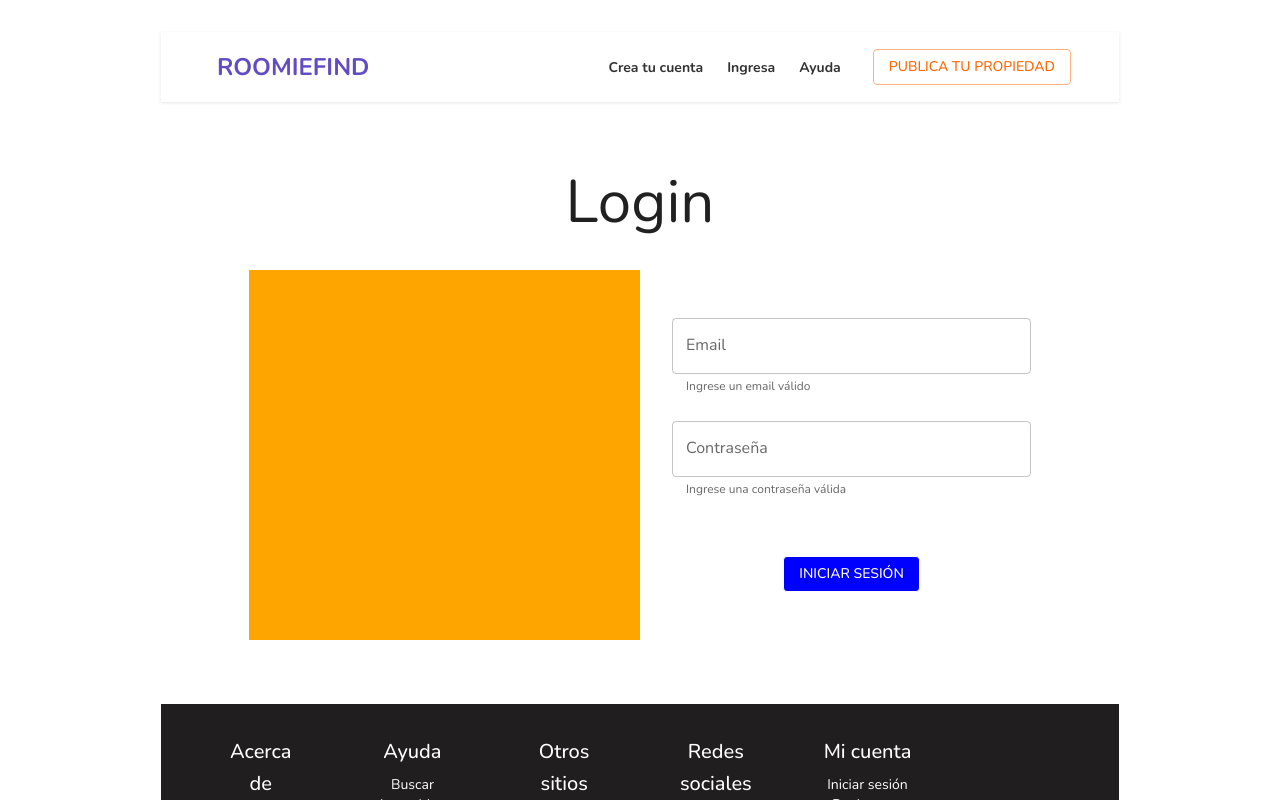
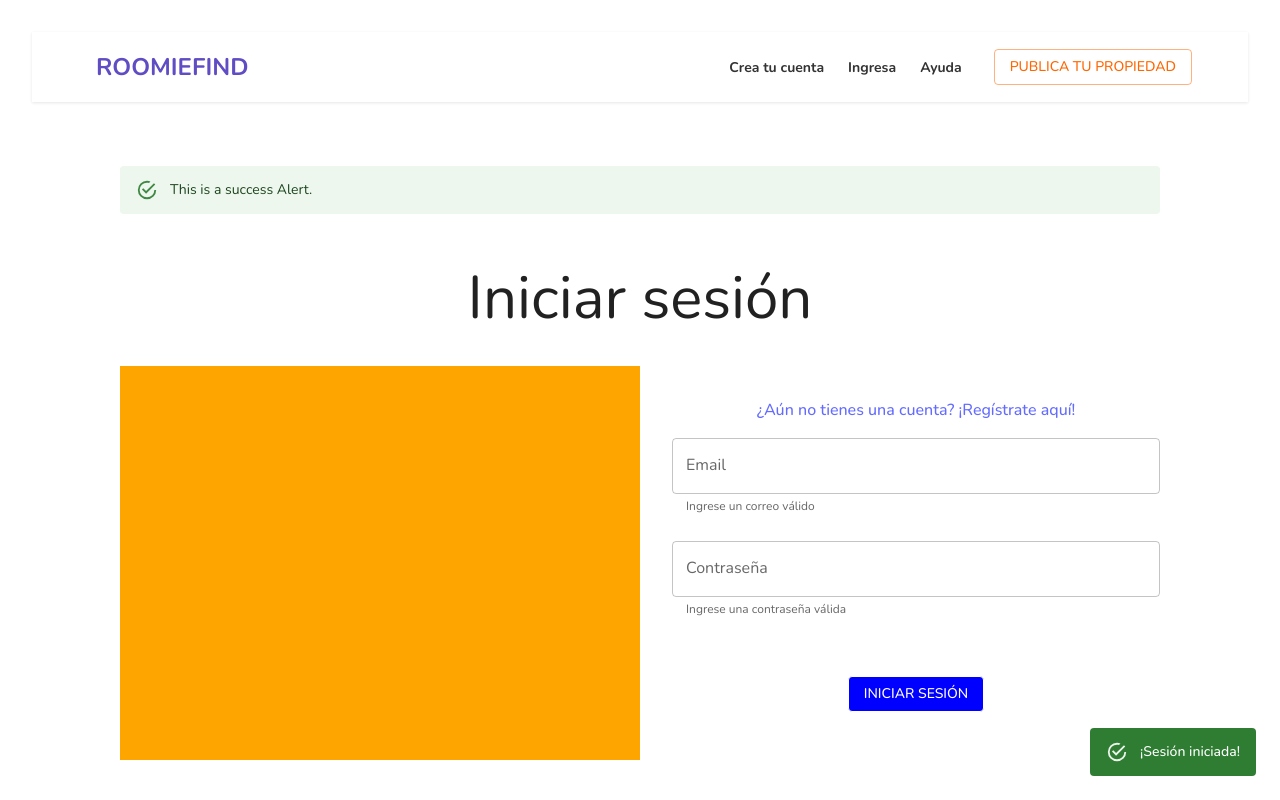
Before and after one commit to No-Country-simulation/s19-09-n-webapp, a React (Vite) app in the folder frontend/: page /login in a window 1280 px wide. Shown: the top 800 px of the page. Built offline with nearby package versions, Linux system fonts and the light colour scheme.

Commit message:
feat: create user store and logic

```diff
--- a/frontend/src/components/Login/Login.tsx
+++ b/frontend/src/components/Login/Login.tsx
@@ -1,53 +1,96 @@
-import { Box, Button, TextField, Container, Grid2 } from "@mui/material";
-import Typography from '@mui/material/Typography';
-import { Link } from 'react-router-dom';
-
+import {
+  Box,
+  Button,
+  TextField,
+  Container,
+  Grid2,
+  Snackbar,
+} from "@mui/material";
+import Typography from "@mui/material/Typography";
+import { useForm } from "react-hook-form";
+import { Link } from "react-router-dom";
+import Alert from "@mui/material/Alert";
+import { useUserStore } from "../../store/userStore";
+import { login } from "../../services/authService";
+import { redirect } from "react-router";
+// import { useState } from "react";
 
 function PageLogin() {
+  const { register, handleSubmit } = useForm();
+  const logUser = useUserStore((state) => state.logUser);
+  // const [showsToast, setShowsToast] = useState(false);
+
+  function onLogin(loginFields: object) {
+    login(loginFields).then((user) => {
+      logUser(user);
+      Alert;
+      redirect("/");
+    });
+  }
 
   return (
     <Container>
-      <Typography variant="h2" sx={{ marginTop: 6, marginBottom: 4 }}> Login </Typography>
-      <Grid2 container >
-        <Grid2 size={6}
-          sx={{ backgroundColor: 'orange', display: { sm: 'none', md: 'block', xs: 'none' } }}
-        >
-
-        </Grid2>
-        <Grid2 size={{ xs: 12, md: 6 }}
-        >
-          <Box component="form" marginTop={4}
-            marginLeft={4}>
+      <Alert severity="success">This is a success Alert.</Alert>
+      <Typography variant="h2" sx={{ marginTop: 6, marginBottom: 4 }}>
+        {" "}
+        Iniciar sesión{" "}
+      </Typography>
+      <Grid2 container>
+        <Grid2
+          size={6}
+          sx={{
+            backgroundColor: "orange",
+            display: { sm: "none", md: "block", xs: "none" },
+          }}
+        ></Grid2>
+        <Grid2 size={{ xs: 12, md: 6 }}>
+          <Box component="form" marginTop={4} marginLeft={4}>
+            <Link to="/register">
+              ¿Aún no tienes una cuenta? ¡Regístrate aquí!
+            </Link>
             <TextField
-              id="email"
+              {...register("email")}
               label="Email"
               type="email"
               variant="outlined"
               fullWidth
-              helperText='Ingrese un email válido'
+              helperText="Ingrese un correo válido"
               margin="normal"
 
-            /*  error={true} */
-
+              /*  error={true} */
             />
             <TextField
-              id="password"
+              {...register("password")}
               label="Contraseña"
               type="password"
               variant="outlined"
               fullWidth
-              helperText='Ingrese una contraseña válida'
+              helperText="Ingrese una contraseña válida"
               margin="normal"
-            /*   error={true} */
+              /*   error={true} */
             />
-            <Button variant="outlined"
-            color="inherit"
-              component={Link} to="/"
-              sx={{ m: 6, backgroundColor: 'blue', color: "white" }}>Iniciar Sesión</Button>
+            <Button
+              onClick={handleSubmit(onLogin)}
+              variant="outlined"
+              color="inherit"
+              sx={{ m: 6, backgroundColor: "blue", color: "white" }}
+            >
+              Iniciar Sesión
+            </Button>
+            <Snackbar
+              open={true}
+              autoHideDuration={2000}
+              anchorOrigin={{ vertical: "bottom", horizontal: "right" }}
+              message="This Snackbar will be dismissed in 5 seconds."
+            >
+              <Alert severity="success" variant="filled">
+                ¡Sesión iniciada!
+              </Alert>
+            </Snackbar>
           </Box>
         </Grid2>
       </Grid2>
     </Container>
-  )
+  );
 }
 export default PageLogin;
--- /dev/null
+++ b/frontend/src/services/authService.ts
@@ -0,0 +1,15 @@
+import { buildAuthReq } from "../utils/helpers/requestBuilders";
+
+const baseUrl = "https://s19-09-n-back.vercel.app/api/v1/auth"
+
+export async function register(registrationFields: object) {
+  const res = await fetch(baseUrl+ "/register", buildAuthReq(registrationFields));
+  const data = res.json();
+  return data;
+}
+
+export async function login(loginFields: object) {
+  const res = await fetch(baseUrl + "/login", buildAuthReq(loginFields));
+  const data = await res.json();
+  return data;
+}
--- a/frontend/src/services/propertiesService.ts
+++ b/frontend/src/services/propertiesService.ts
@@ -1,6 +1,6 @@
 import { FiltersInterface } from "../store/filtersStore";
 
-const endpoint = "http://https://s19-09-n-back.vercel.app/";
+const endpoint = "https://s19-09-n-back.vercel.app/";
 
 export async function getProperties(filters: FiltersInterface, page: number) {
   const url = new URL(endpoint);
--- /dev/null
+++ b/frontend/src/store/userStore.ts
@@ -0,0 +1,25 @@
+import { create, type StateCreator } from "zustand";
+import { persist } from "zustand/middleware";
+
+interface LoggedUser {
+  email: string,
+  name: string,
+  lastName: string,
+  token: string,
+}
+
+interface UserStore {
+  user: LoggedUser | "",
+  logUser: (newUser: LoggedUser) => void,
+  logoutUser: () => void,
+}
+
+const userState: StateCreator<UserStore> = (set) => ({
+  user: "",
+  logUser: (newUser) => set({user: newUser}),
+  logoutUser: () => set({user: ""})
+})
+
+export const useUserStore = create<UserStore>()(
+  persist(userState, {name: "userStorage"})
+)
--- /dev/null
+++ b/frontend/src/utils/helpers/requestBuilders.ts
@@ -0,0 +1,9 @@
+export function buildAuthReq(fields: object): RequestInit {
+  return {
+    method: "POST",
+    headers: {
+      "content-type": "application/json",
+    },
+    body: JSON.stringify(fields)
+  }
+}
```
Also changed, not shown: frontend/package.json (+6 -5 lines), 1 other file (tests, documents, lock files or other folders).
